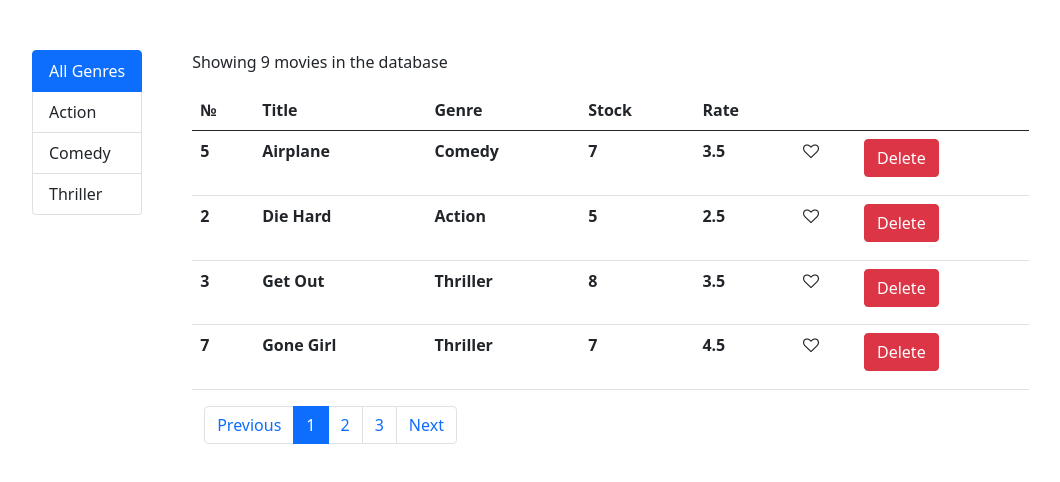
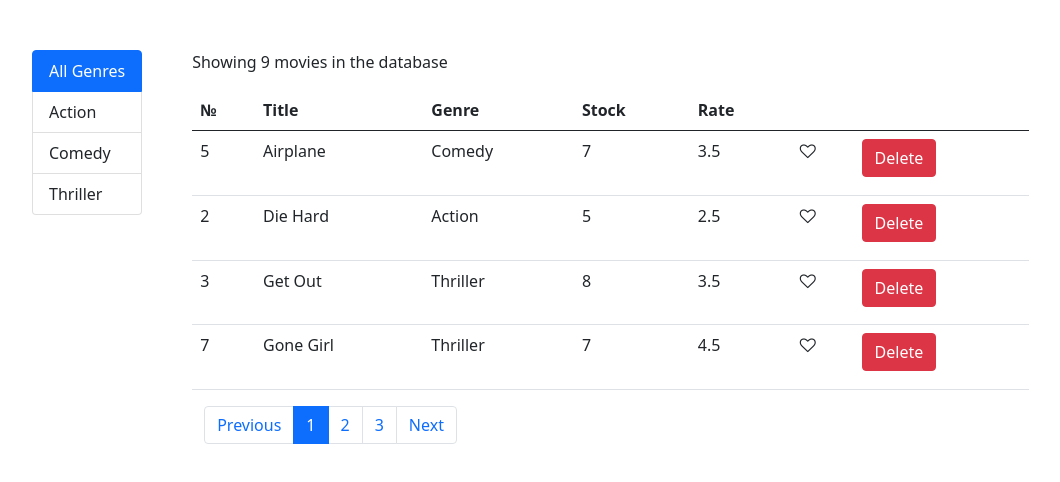
Before and after one commit to Beginner777-cpp/movieReact, a React (Create React App) app: page / in a window 1280 px wide. Shown: the top 482 px of the page, without its empty margins (50-1110 px from the left). Built offline with nearby package versions, Linux system fonts and the light colour scheme.

Commit message:
added tableBody and tableHeader components

```diff
--- /dev/null
+++ b/src/Components/common/tableBody.jsx
@@ -0,0 +1,27 @@
+import React, { Component } from "react";
+import _ from "lodash";
+class TableBody extends Component {
+  getColumn = (movie, column) => {
+    if (column.content) {
+      return column.content(movie);
+    }
+    return _.get(movie, column.path);
+  };
+  render() {
+    const { movies, columns, allMovies } = this.props;
+    return (
+      <tbody>
+        {movies.map((movie) => (
+          <tr key={movie._id}>
+            <td>{allMovies.findIndex((el) => el._id === movie._id) + 1}</td>
+            {columns.map((column) => (
+              <td key={column.path||column.key}>{this.getColumn(movie, column)}</td>
+            ))}
+          </tr>
+        ))}
+      </tbody>
+    );
+  }
+}
+
+export default TableBody;
--- /dev/null
+++ b/src/Components/common/tableHeader.jsx
@@ -0,0 +1,30 @@
+import React, { Component } from "react";
+class TableHeader extends Component {
+  onSort = (name) => {
+    const { setColumnSort } = this.props;
+    if (setColumnSort.name === name) {
+      setColumnSort.type = setColumnSort.type === "asc" ? "desc" : "asc";
+    }
+    setColumnSort.name = name ? name : setColumnSort.name;
+    this.props.handleSort(setColumnSort);
+  };
+  render() {
+      const {columns} = this.props;
+    return (
+      <thead>
+        <tr>
+          <th>№</th>
+          {columns.map((column) => (
+            <th key={column.path||column.key} onClick={() => this.onSort(column.path)}>{column.label}</th>
+          ))}
+          {/* <th onClick={() => this.onSort("title")}>Title</th>
+          <th onClick={() => this.onSort("genre.name")}>Genre</th>
+          <th onClick={() => this.onSort("numberInStock")}>Stock</th>
+          <th onClick={() => this.onSort("dailyRentalRate")}>Rate</th> */}
+        </tr>
+      </thead>
+    );
+  }
+}
+
+export default TableHeader;
--- a/src/Components/movie.jsx
+++ b/src/Components/movie.jsx
@@ -59,12 +59,7 @@ class Movie extends Component {
       selectedGenre: genre,
     });
   };
-  handleSort = (name) => {
-    const { setColumnSort } = this.state;
-    if (setColumnSort.name === name) {
-      setColumnSort.type = setColumnSort.type === "asc" ? "desc" : "asc";
-    }
-    setColumnSort.name = name;
+  handleSort = (setColumnSort) => {
     this.setState({
       setColumnSort: setColumnSort,
     });
@@ -105,6 +100,7 @@ class Movie extends Component {
               toggleLike={this.toggleLike}
               deleteMovie={this.deleteMovie}
               handleSort={this.handleSort}
+              setColumnSort = {setColumnSort}
             />
           ) : null}
           <Pagination
--- a/src/Components/moviesTable.jsx
+++ b/src/Components/moviesTable.jsx
@@ -1,22 +1,43 @@
-import React from "react";
-import Like from "./common/Like";
-
-const MovieTable = (props) => {
-  const { movies, allMovies, toggleLike, deleteMovie, handleSort } = props;
+import React, { Component } from "react";
+import Like from "./common/like";
+import TableHeader from "./common/tableHeader";
+import TableBody from "./common/tableBody";
+class MovieTable extends Component {
+  render() {
+    const { movies, allMovies, toggleLike, deleteMovie, setColumnSort } =
+      this.props;
+    const columns = [
+      { path: "title", label: "Title" },
+      { path: "genre.name", label: "Genre" },
+      { path: "numberInStock", label: "Stock" },
+      { path: "dailyRentalRate", label: "Rate" },
+      {
+        key: "like",
+        content: (movie) => (
+          <Like toggleLike={() => toggleLike(movie)} liked={movie.liked} />
+        ),
+      },
+      {
+        key: "delete",
+        content: (movie) => (
+          <button
+            className="btn btn-danger"
+            onClick={() => deleteMovie(movie._id)}
+          >
+            Delete
+          </button>
+        ),
+      },
+    ];
     return (
       <table className="table">
-      <thead>
-        <tr>
-          <th>№</th>
-          <th onClick={() => handleSort("title")}>Title</th>
-          <th onClick={() => handleSort("genre.name")}>Genre</th>
-          <th onClick={() => handleSort("numberInStock")}>Stock</th>
-          <th onClick={() => handleSort("dailyRentalRate")}>Rate</th>
-          <th></th>
-          <th></th>
-        </tr>
-      </thead>
-      <tbody>
+        <TableHeader
+          handleSort={this.props.handleSort}
+          setColumnSort={setColumnSort}
+          columns={columns}
+        />
+        <TableBody columns={columns} movies ={movies} allMovies={allMovies}/>
+        {/* <tbody>
           {movies.map((movie) => (
             <tr key={movie._id}>
               <th>{allMovies.findIndex((el) => el._id === movie._id) + 1}</th>
@@ -25,7 +46,10 @@ const MovieTable = (props) => {
               <th>{movie.numberInStock}</th>
               <th>{movie.dailyRentalRate}</th>
               <th>
-              <Like toggleLike={() => toggleLike(movie)} liked={movie.liked} />
+                <Like
+                  toggleLike={() => toggleLike(movie)}
+                  liked={movie.liked}
+                />
               </th>
               <th>
                 <button
@@ -37,9 +61,10 @@ const MovieTable = (props) => {
               </th>
             </tr>
           ))}
-      </tbody>
+        </tbody> */}
       </table>
     );
-};
+  }
+}
 
 export default MovieTable;
```
Also changed, not shown: 1 other file (tests, documents, lock files or other folders). Lines whose indentation alone changed are shown as unchanged.
